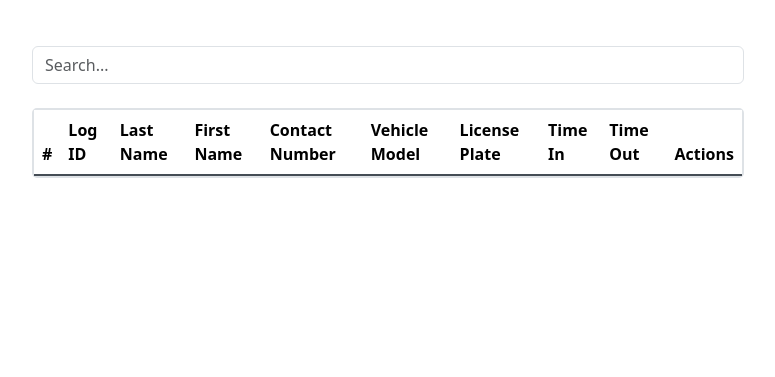
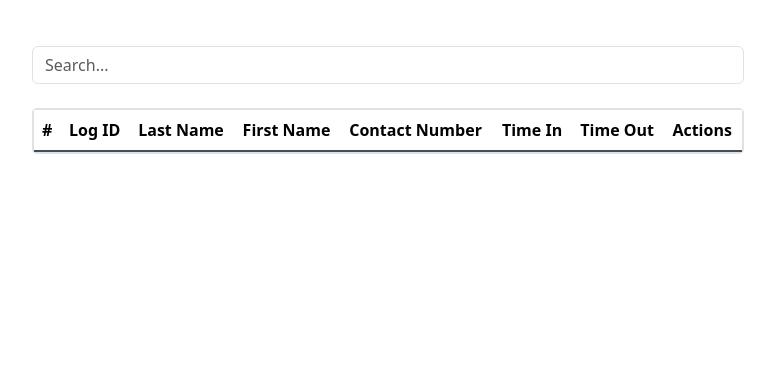
Before and after one commit to ruisu666/Flask, a Flask app: template templates/logs.html in a window 1280 px wide. Shown: the part 80-457 px from the top of the page, without its empty margins (252-1027 px from the left). Run offline with Flask 3, Linux system fonts and the light colour scheme; the template is opened without the code that fills it, so the values that code supplies are empty; parts of the project's set-up code (start-up, migrations or seed data) failed here and were passed over; some libraries are stand-ins or nearby versions.

Commit message:
reverted back to one ID for one qr and vehicle only.

```diff
--- a/app/logsConnector.py
+++ b/app/logsConnector.py
@@ -51,8 +51,8 @@ def logs():
                         'firstname': log[1],
                         'lastname': log[2],
                         'contactnumber': log[3],
-                        'model': log[4],
-                        'licenseplate': log[5],
+                        # 'model': log[4],
+                        # 'licenseplate': log[5],
                         'time_in': log[6],
                         'time_out': log[7],
                     })
--- a/app/vehicles.py
+++ b/app/vehicles.py
@@ -11,6 +11,7 @@ def vehicles():
 
     page = int(request.args.get('page', 1))
     user_id = session.get('user_id')
+    print(user_id)
 
     vehicles = get_vehicles_for_page(page, user_id)
 
--- a/qr_data.txt
+++ b/qr_data.txt
@@ -1,12 +1,12 @@
-User ID: 1
+User ID: 2
 
 Student Number: SUM2021-00366
 
 Lastname: Pelaez
 
-Firstname: Luis
+Firstname: Emanuel Luis
 
-Email: herroin29@gmail.com
+Email: e.lu1s@yahoo.com
 
 Contact Number: 09764274590
 
--- a/templates/logs.html
+++ b/templates/logs.html
@@ -27,8 +27,8 @@
                 <th>Last Name</th>
                 <th>First Name</th>
                 <th>Contact Number</th>
-                <th>Vehicle Model</th>
-                <th>License Plate</th>
+                <!-- <th>Vehicle Model</th>
+                <th>License Plate</th> -->
                 <th>Time In</th>
                 <th>Time Out</th>
                 <th class="rounded-top-right">Actions</th>
@@ -44,8 +44,8 @@
                 <td>{{ log.lastname }}</td>
                 <td>{{ log.firstname }}</td>
                 <td>{{ log.contactnumber }}</td>
-                <td>{{ log.model }}</td>
-                <td>{{ log.licenseplate }}</td>
+                <!-- <td>{{ log.model }}</td>
+                <td>{{ log.licenseplate }}</td> -->
                 <td>{{ log.time_in.strftime('%Y-%m-%d %H:%M:%S') }}</td>
                 <td>{{ log.time_out.strftime('%Y-%m-%d %H:%M:%S') if log.time_out else "" }}</td>
                 <td>
```
Also changed, not shown: templates/dashboard.html (+6 -3 lines).
